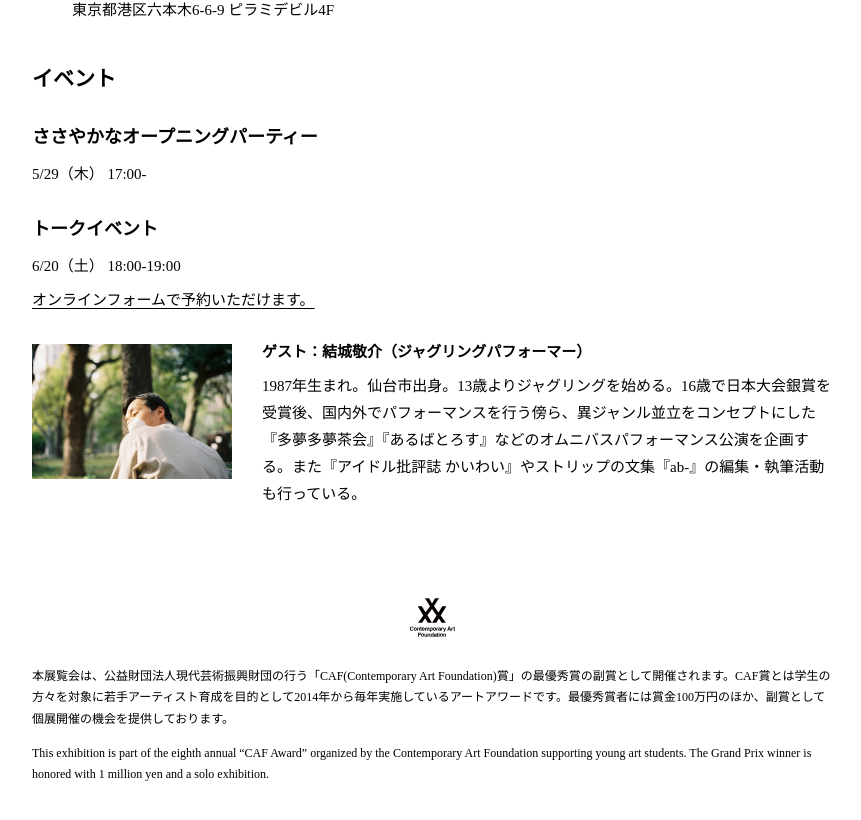
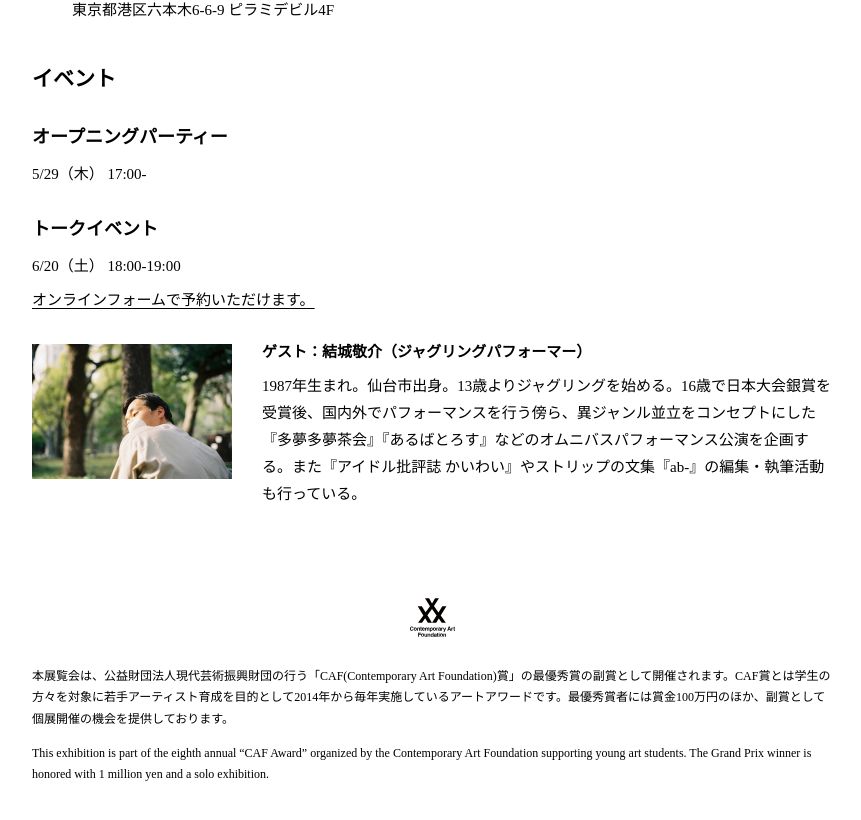
Before and after one commit to nandenjin/caf-kanno-web, a Vue app: page / in a window 1280 px wide. Shown: the part 1456-2276 px from the top of the page, without its empty margins (208-1069 px from the left). Built offline with nearby package versions, Linux system fonts and the light colour scheme.

Commit message:
fix: Remove "ささやかな" from the title of events

```diff
--- a/src/components/sections/SectionEvents.vue
+++ b/src/components/sections/SectionEvents.vue
@@ -5,7 +5,7 @@ import TextSection from "../TextSection.vue";
 <template>
   <TextSection>
     <h2>イベント</h2>
-    <h3>ささやかなオープニングパーティー</h3>
+    <h3>オープニングパーティー</h3>
     <time datetime="2025-05-29 17:00:00">5/29（木） 17:00-</time>
     <h3>トークイベント</h3>
     <time datetime="2025-06-07 14:00:00">6/20（土） 18:00-19:00</time>
```
